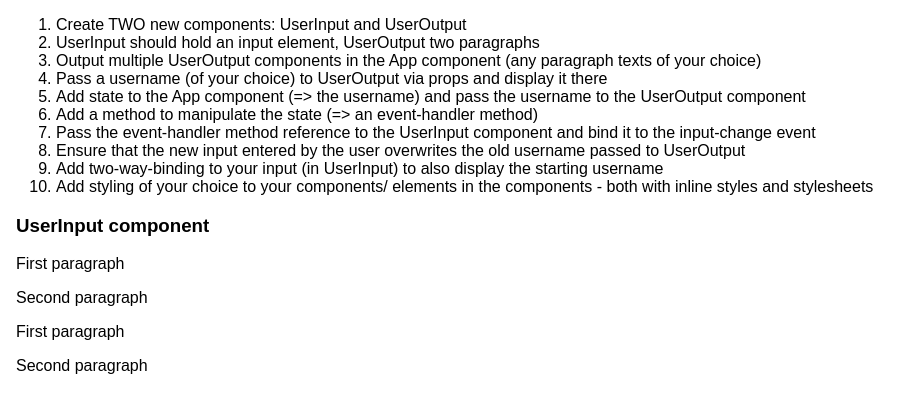
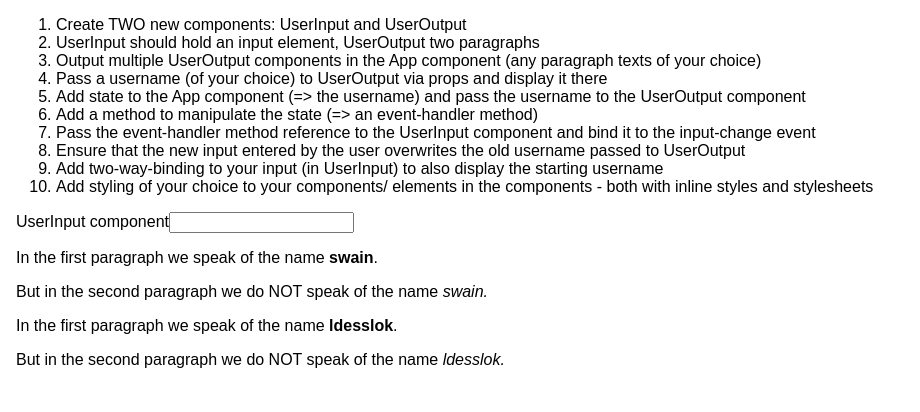
Before and after one commit to wainstead/base-syntax--assignment-problem, a React (Create React App) app: page / in a window 1280 px wide. Shown: the top 412 px of the page, without its empty margins (0-920 px from the left). Built offline with nearby package versions, Linux system fonts and the light colour scheme.

Commit message:
Added state; passing username to the output component

```diff
--- a/src/App.js
+++ b/src/App.js
@@ -4,6 +4,12 @@ import UserInput from './UserInput/UserInput';
 import UserOutput from './UserOutput/UserOutput';
 
 class App extends Component {
+  state = {
+    usernames: [
+      'swain',
+      'ldesslok',
+    ]
+  }
   render() {
     return (
       <div className="App">
@@ -21,8 +27,8 @@ class App extends Component {
         </ol>
 
       <UserInput />
-      <UserOutput />
-      <UserOutput />
+      <UserOutput username={this.state.usernames[0]} />
+      <UserOutput username={this.state.usernames[1]} />
       </div>
     );
   }
--- a/src/UserInput/UserInput.js
+++ b/src/UserInput/UserInput.js
@@ -2,7 +2,10 @@ import React from 'react';
 
 function UserInput(props) {
     return (
-        <h3>UserInput component</h3>
+        <div>
+        <label>UserInput component</label>
+        <input type="text" />
+        </div>
     )
 }
 
--- a/src/UserOutput/UserOutput.js
+++ b/src/UserOutput/UserOutput.js
@@ -3,8 +3,8 @@ import React from 'react';
 function UserOutput(props) {
     return (
         <div>
-            <p>First paragraph</p>
-            <p>Second paragraph</p>
+            <p>In the first paragraph we speak of the name <b>{props.username}</b>.</p>
+            <p>But in the second paragraph we do NOT speak of the name <i>{props.username}.</i></p>
         </div>
     )
 }
```
Also changed, not shown: 1 other file (tests, documents, lock files or other folders).
